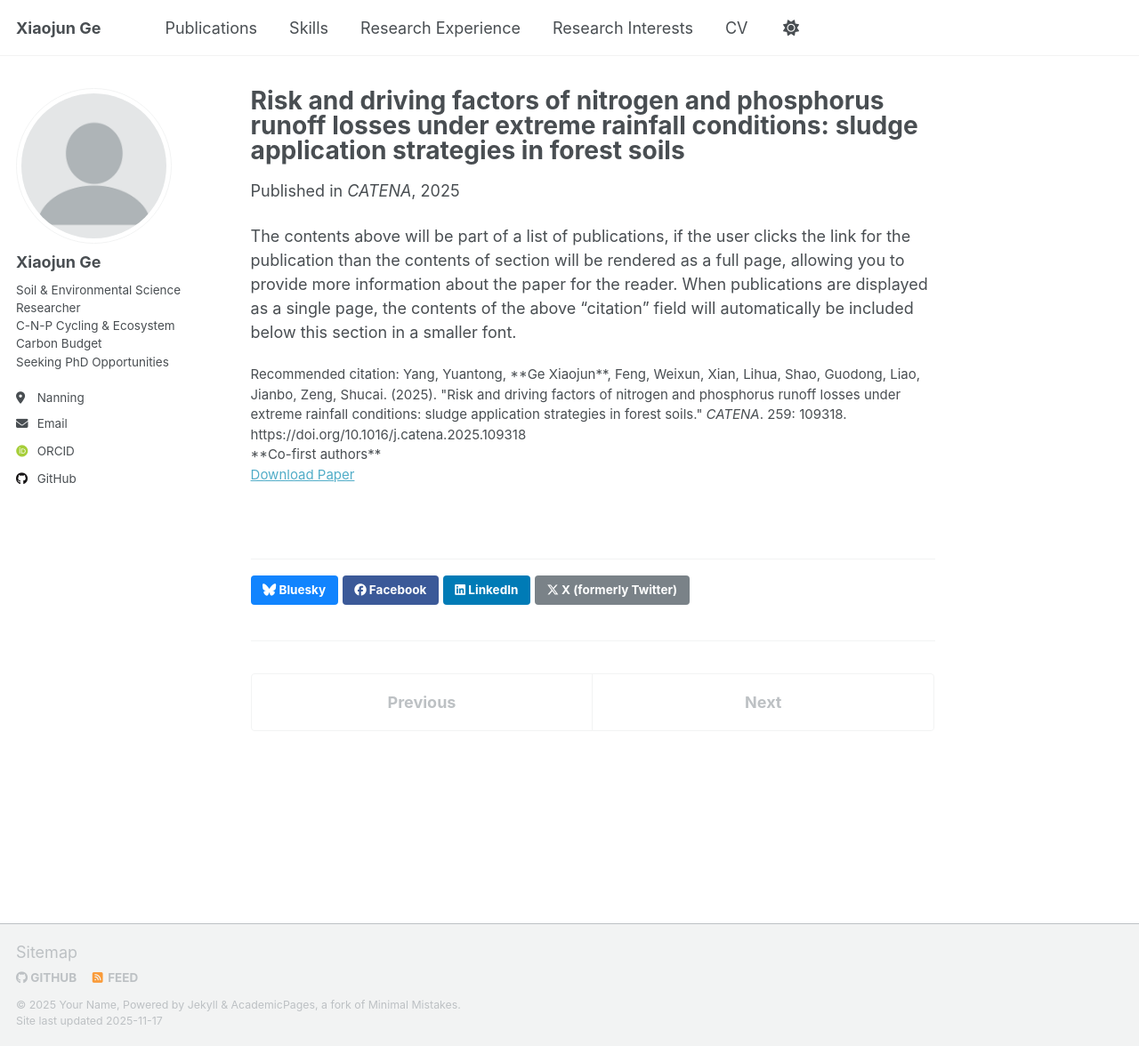
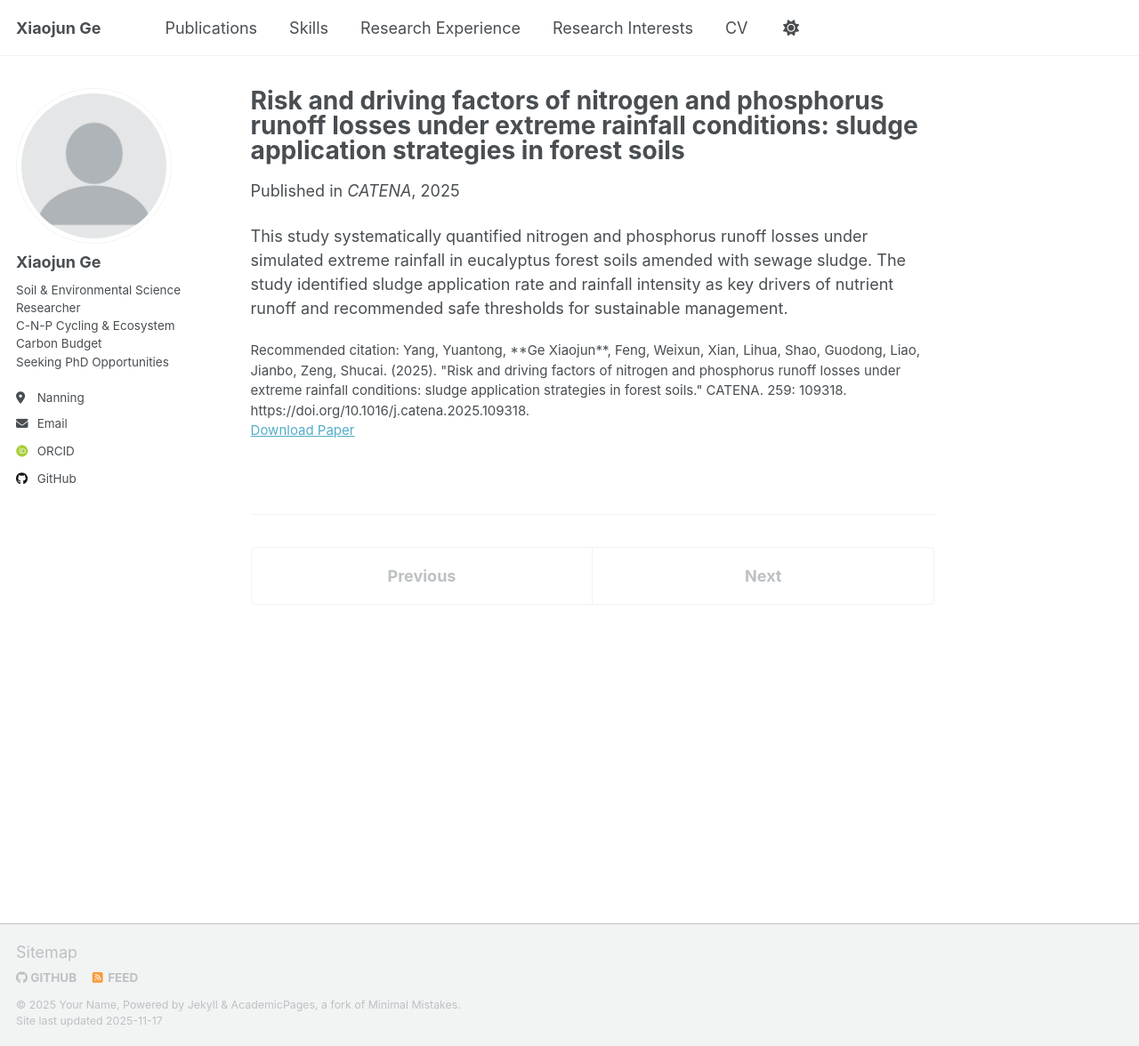
Before and after one commit to gexiaojun1201/Xiaojun_Ge.github.io, a Jekyll site: the page built from _publications/2009-10-01-paper-title-number-1.md, in a window 1280 px wide and 1176 px high. Shown: the whole window at 89% size. Built offline with Jekyll 4.4.1, drawn with Linux system fonts in a browser that asks for light colours; some web fonts are replaced; a script that is not in the unit is left out.

Commit message:
Update 2009-10-01-paper-title-number-1.md

```diff
--- a/_publications/2009-10-01-paper-title-number-1.md
+++ b/_publications/2009-10-01-paper-title-number-1.md
@@ -6,6 +6,8 @@ excerpt: 'This study systematically quantified nitrogen and phosphorus runoff lo
 date: 2025-11-01
 venue: 'CATENA'
 paperurl: 'https://doi.org/10.1016/j.catena.2025.109318'
-citation: 'Yang, Yuantong, **Ge Xiaojun**, Feng, Weixun, Xian, Lihua, Shao, Guodong, Liao, Jianbo, Zeng, Shucai. (2025). "Risk and driving factors of nitrogen and phosphorus runoff losses under extreme rainfall conditions: sludge application strategies in forest soils." <i>CATENA</i>. 259: 109318. https://doi.org/10.1016/j.catena.2025.109318 <br> **Co-first authors**'
+citation: 'Yang, Yuantong, **Ge Xiaojun**, Feng, Weixun, Xian, Lihua, Shao, Guodong, Liao, Jianbo, Zeng, Shucai. (2025). "Risk and driving factors of nitrogen and phosphorus runoff losses under extreme rainfall conditions: sludge application strategies in forest soils." CATENA. 259: 109318. https://doi.org/10.1016/j.catena.2025.109318.'
+share: false
 ---
-The contents above will be part of a list of publications, if the user clicks the link for the publication than the contents of section will be rendered as a full page, allowing you to provide more information about the paper for the reader. When publications are displayed as a single page, the contents of the above "citation" field will automatically be included below this section in a smaller font.
+
+This study systematically quantified nitrogen and phosphorus runoff losses under simulated extreme rainfall in eucalyptus forest soils amended with sewage sludge. The study identified sludge application rate and rainfall intensity as key drivers of nutrient runoff and recommended safe thresholds for sustainable management.
```
